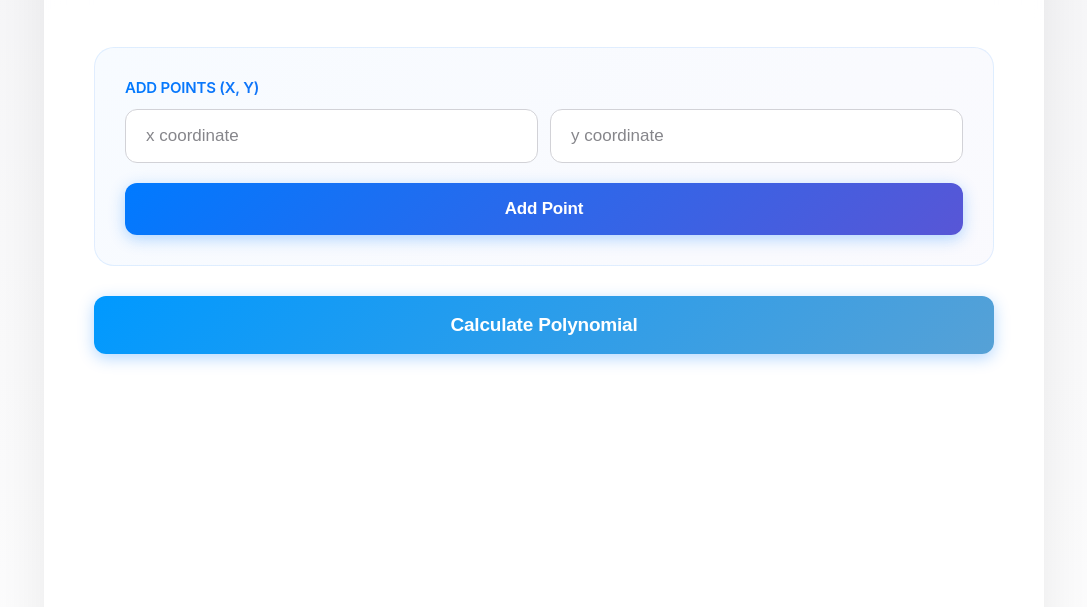
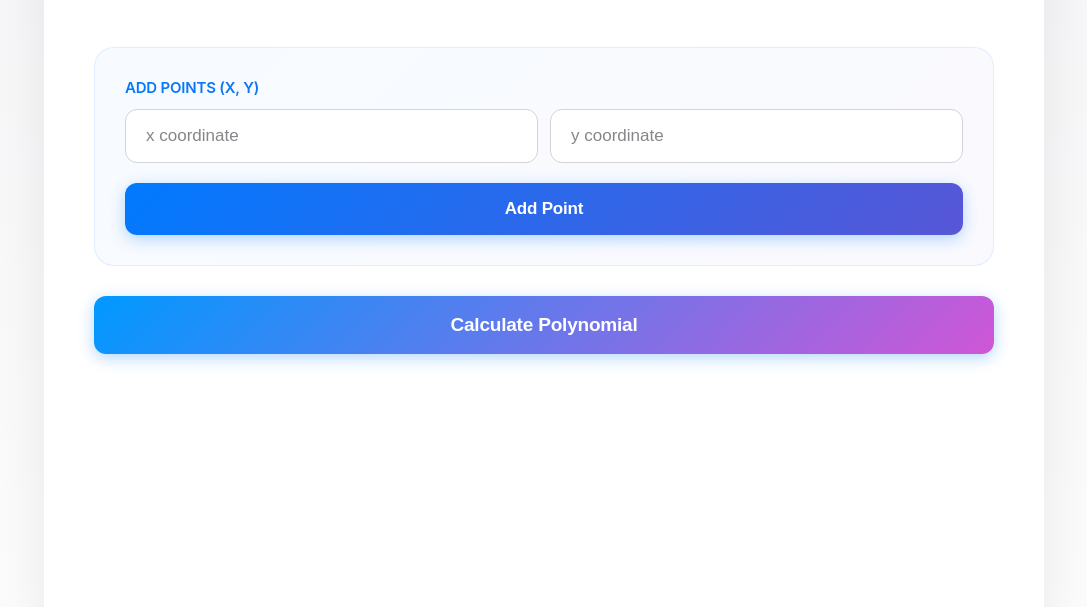
Before and after one commit to LucasWinter73/Polynoms-Website, a plain HTML site: page index.html in a window 1280 px wide. Shown: the part 193-800 px from the top of the page, without its empty margins (96-1183 px from the left). Drawn offline with Linux system fonts and the light colour scheme.

Commit message:
make calc button pink

```diff
--- a/index.html
+++ b/index.html
@@ -148,7 +148,7 @@
 		}
 
 		.btn-calculate {
-			background: linear-gradient(135deg, #0099ff 0%, #56a1d6 100%);
+			background: linear-gradient(135deg, #0099ff 0%, #d056d6 100%);
 			color: white;
 			width: 100%;
 			padding: 18px;
```
